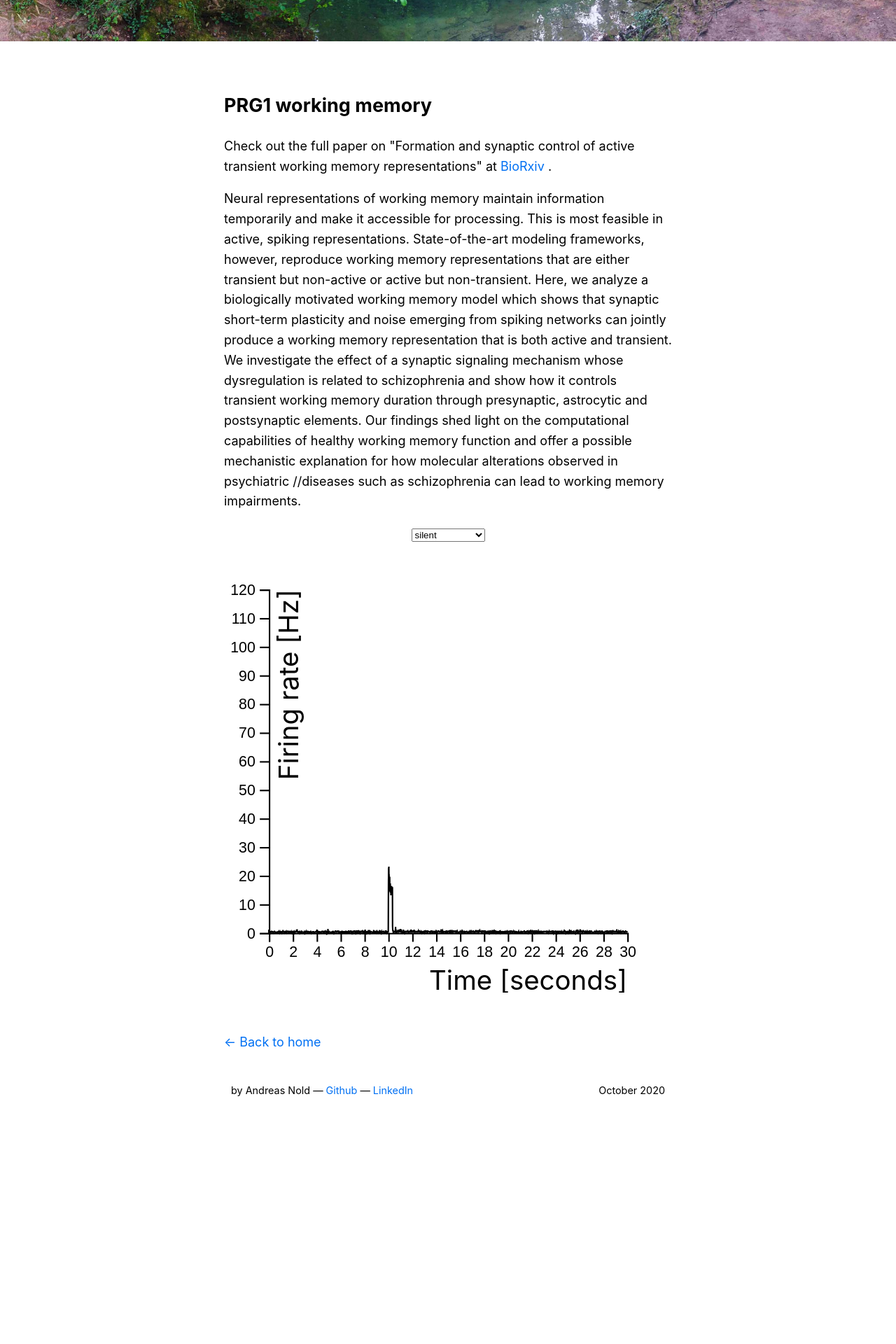
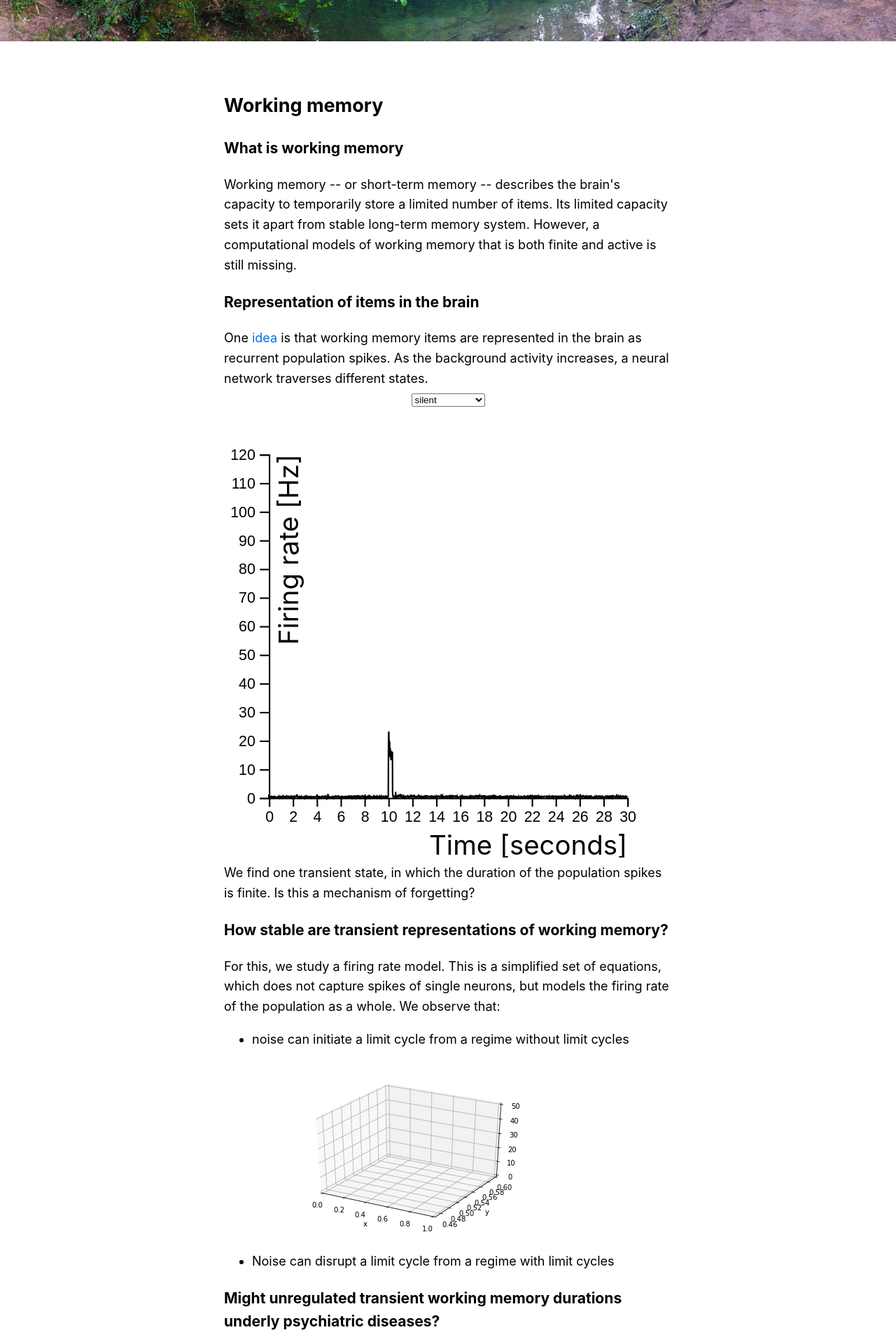
Before and after one commit to NoldAndreas/nextjs-netlify-blog-template, a Next.js app: page /Project_PRG1 in a window 1280 px wide. Shown: the part 260-2180 px from the top of the page at 70% size. Before the commit the page ends 1925 px from the top, so only its background shows below. Built offline with nearby package versions, Linux system fonts and the light colour scheme.

Commit message:
finished PRG1 computation

```diff
--- a/pages/Project_PRG1.js
+++ b/pages/Project_PRG1.js
@@ -7,15 +7,53 @@ import Graph1 from "../components/Graph1"
 export default function Project_PRG1() {
 
   return (
-    <Layout title ="PRG1 working memory">
-    <p>
-    Check out the full paper on "Formation and synaptic control of active transient working memory representations" at <a href={"https://www.biorxiv.org/content/10.1101/2020.08.30.273995v1"}> BioRxiv </a>.
-    </p>
-    <p>Neural representations of working memory maintain information temporarily and make it accessible for processing. This is most feasible in active, spiking representations. State-of-the-art modeling frameworks, however, reproduce working memory representations that are either transient but non-active or active but non-transient. Here, we analyze a biologically motivated working memory model which shows that synaptic short-term plasticity and noise emerging from spiking networks can jointly produce a working memory representation that is both active and transient. We investigate the effect of a synaptic signaling mechanism whose dysregulation is related to schizophrenia and show how it controls transient working memory duration through presynaptic, astrocytic and postsynaptic elements. Our findings shed light on the computational capabilities of healthy working memory function and offer a possible mechanistic explanation for how molecular alterations observed in psychiatric //diseases such as schizophrenia can lead to working memory impairments.</p>
+    <Layout title ="Working memory">
+
+    <h3>What is working memory </h3>
+    Working memory -- or short-term memory -- describes the brain's capacity to
+    temporarily store a limited number of items. Its limited capacity sets it apart
+    from stable long-term memory system. However, a computational models of working
+    memory that is both finite and active is still missing.
+
+    <h3>Representation of items in the brain </h3>
+
+    One <a href="https://science.sciencemag.org/content/319/5869/1543">idea </a> is that working memory items are represented in the brain as recurrent population spikes.
+    As the background activity increases, a neural network traverses different states.
     <Graph1
       width={400}
       height={400}
     />
+    We find one transient state, in which the duration of the population spikes is finite.
+    Is this a mechanism of forgetting?
+
+    <h3>How stable are transient representations of working memory?</h3>
+    For this, we study a firing rate model. This is a simplified set
+    of equations, which does not capture spikes of single neurons, but models the
+    firing rate of the population as a whole. We observe that:
+    <ul>
+    <li>
+    noise can initiate a limit cycle from a regime without limit cycles
+    <img src="/images/line.gif" alt="loading..." />
+    </li>
+    <li>
+    Noise can disrupt a limit cycle from a regime with limit cycles
+    </li>
+    </ul>
+    <h3> Might unregulated transient working memory durations underly psychiatric diseases?</h3>
+    We incldue the effect of a genetic alteration which was linked to schizophrenia
+    in our synaptic model. We show how this alteration shifts network activity to
+    longer transients -- therefore suppressing the possibility to forget.
+
+    <h3>And now?</h3>
+    The computational model suggests that forgetting happens in a tuned regime
+    of neural network activity. In psychiatric diseases, synaptic dysfunction could
+    disrupt this regime. This hypothesis needs to be tested experimentally.
+
+    <p>
+    Check out the full paper on "Formation and synaptic control of active transient working memory representations" at <a href={"https://www.biorxiv.org/content/10.1101/2020.08.30.273995v1"}> BioRxiv </a>.
+    </p>
+
+
     </Layout>
     )
 }
--- a/pages/index.js
+++ b/pages/index.js
@@ -27,14 +27,15 @@ export default function Home({allPostsData}) {
       <div className="card-columns">
         <My_card title="Contact lines" src="/images/contactline.png" href="./ContactLine_BridgingScales"/>
         <My_card title="Working memory" src="/images/PRG1_Model.jpeg"  href="./Project_PRG1"/>
-        <My_card title="Book reviews" src="/images/books.png" href="./Books"/>
       </div>
     </Layout>
   )
 }
 
 
-/*  <section className={utilStyles.headingMd}></section>
+/*
+<My_card title="Book reviews" src="/images/books.png" href="./Books"/>
+  <section className={utilStyles.headingMd}></section>
   <section className={`${utilStyles.headingMd} ${utilStyles.padding1px}`}>
     <h2 className={utilStyles.headingLg}>Blog</h2>
     <ul className={utilStyles.list}>
```
Also changed, not shown: public/images/line.gif (added).
